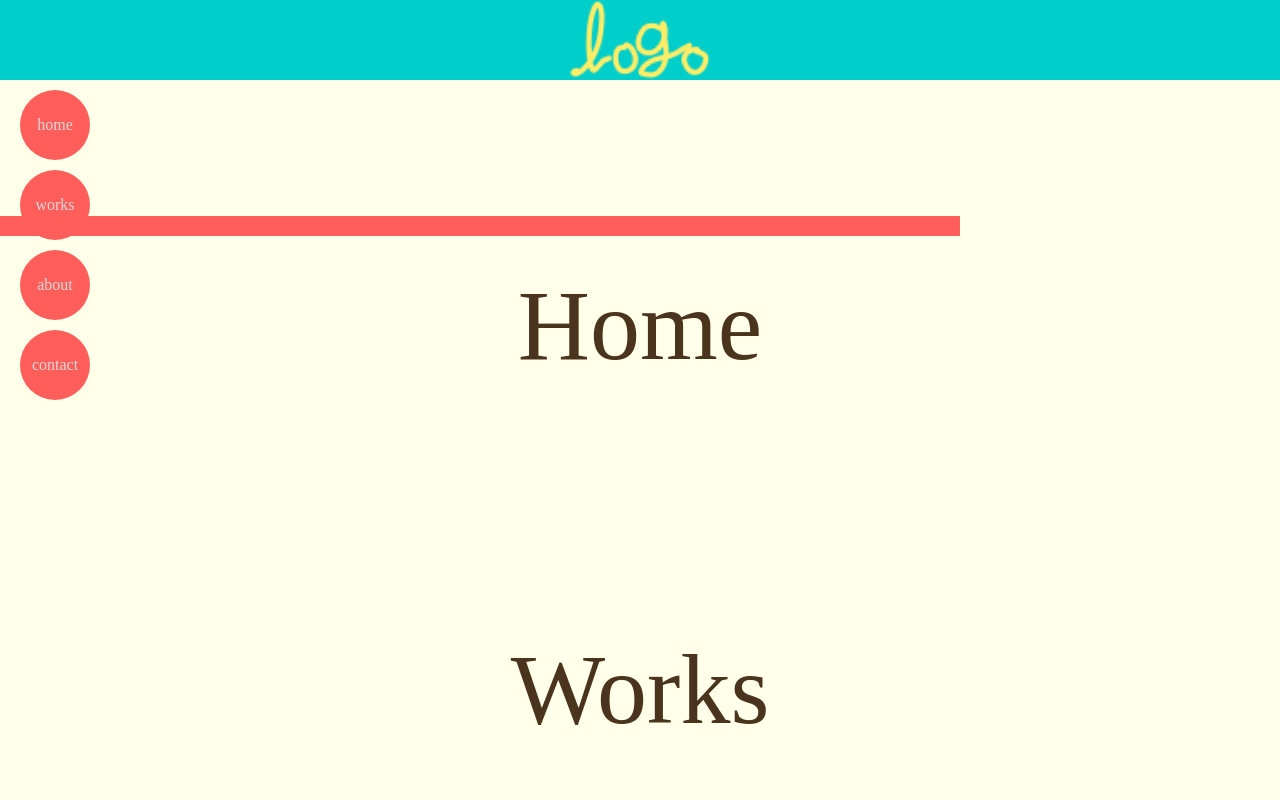
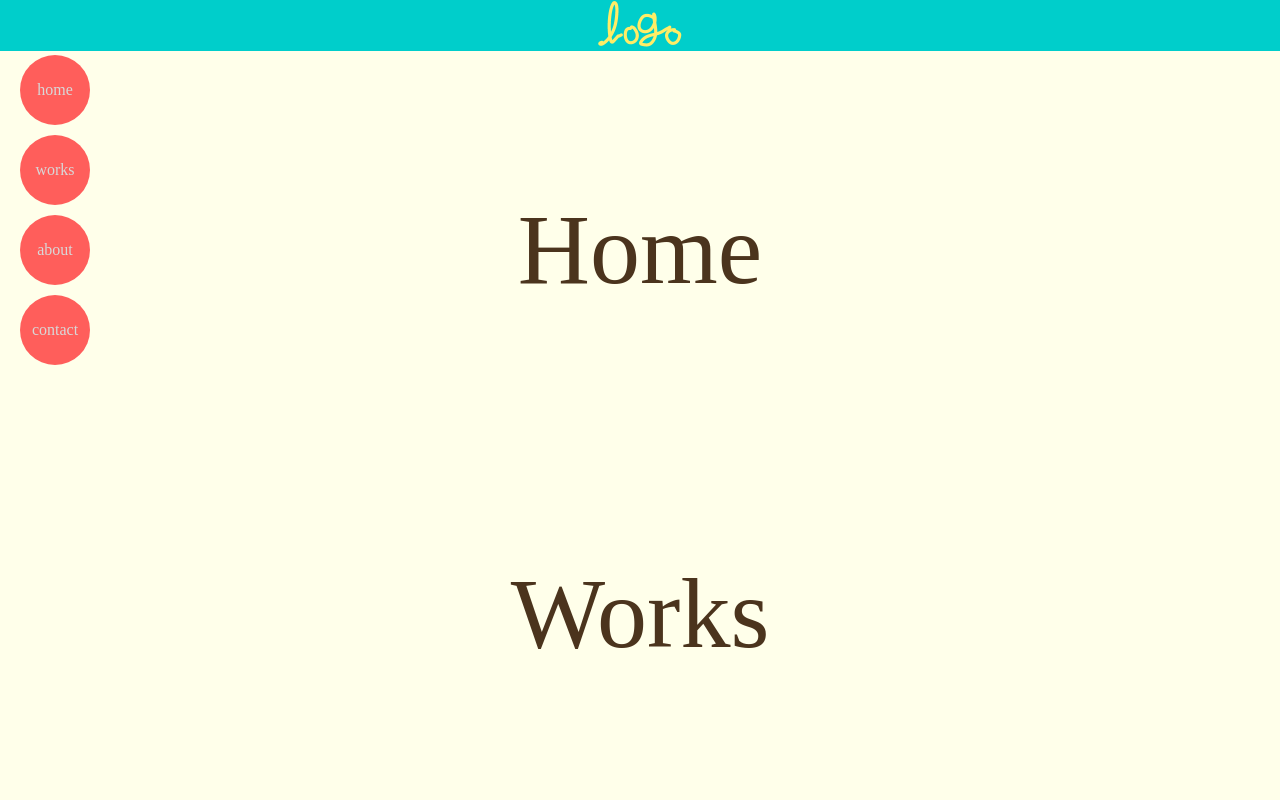
Before and after one commit to YoshinoShotaro/yos, a plain HTML site: page index.html in a window 1280 px wide. Shown: the top 800 px of the page. Drawn offline with nearby package versions, Linux system fonts and the light colour scheme.

Commit message:
Add files via upload

```diff
--- a/index.html
+++ b/index.html
@@ -11,6 +11,7 @@
     <a href="#home"><img src="LOGO.png"></a>
     </div>
   </header>
+  <a id="home" class="anchor"></a>
   <nav>
       <ul>
         <li>
@@ -30,8 +31,6 @@
 
   <article>
           <!-- -home--- -->
-          <a id="home" class="anchor"></a>
-          <hr class="hrstyle">
           <div class="contents">
               <h1>Home</h1>
               <br><br><br><br><br><br><br><br><br><br><br><br><br><br>
--- a/style.css
+++ b/style.css
@@ -19,12 +19,13 @@ h2 {
 }
 
 nav{
-	margin:-50px 10px 10px 10px;
+	margin:45px 10px 10px 10px;
 	padding: 0px;
 	float:top;
 	position:fixed;
 	z-index: 9999;
 	}
+
  nav li{
 	 list-style-type: none;
 	 margin:10px 10px;
@@ -43,16 +44,12 @@ nav{
  header{
 	position: fixed;
 	background: #00CECB;
-	padding: auto;
+	padding: 0px;
 	width: 100%;
-	height: 80px;
 	top: 0px;
 	left: 0px;
 	z-index: 9999;
 	text-align: center;
- }
- header img{
-	height:80px;
  }
 
 
@@ -87,14 +84,3 @@ div.contents{
     padding-top: 70px;
     margin-top: -70px;
 }
-div.contents p{
-	font-size: 19px;
-}
-
-.hrstyle{
-	width:75%;
-	height: 10%;
-	min-height: 20px;
-	background-color:#FF5E5B;
-	border: none;
-}
```
